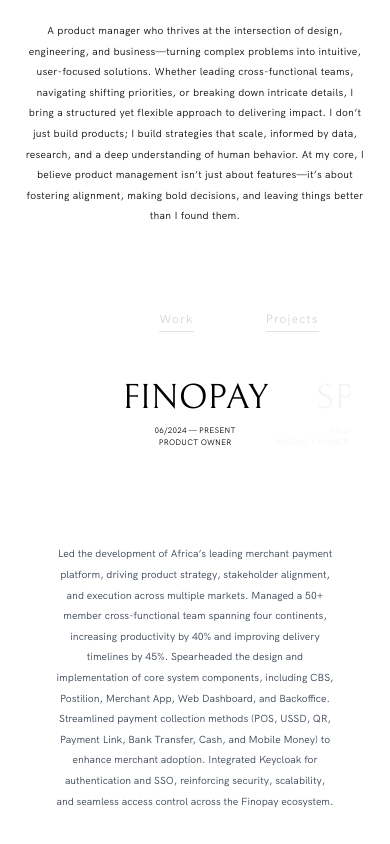
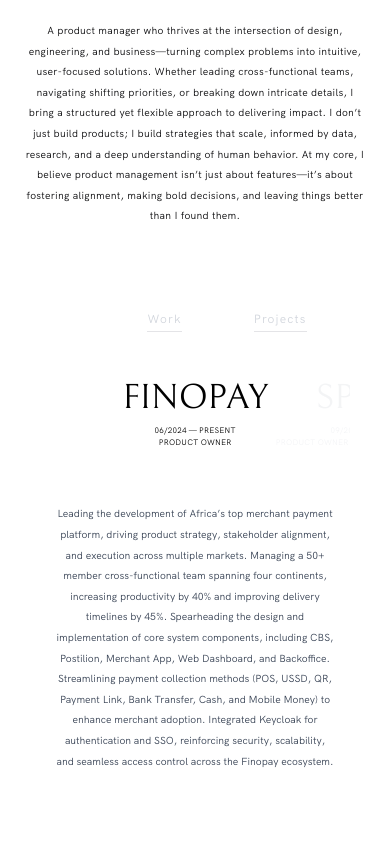
Before and after one commit to edem8/ambrosia, a Next.js app: page / in a window 390 px wide. Shown: the part 947-1791 px from the top of the page. After the commit the page ends 1759 px from the top, so only its background shows below. Built offline with nearby package versions, Linux system fonts and the light colour scheme.

Commit message:
feat: desription

```diff
--- a/src/components/layout/Experience.tsx
+++ b/src/components/layout/Experience.tsx
@@ -67,7 +67,7 @@
 
   return (
     <div className="w-full px-10 md:px-35 lg:px-12 xl:px-26 lg:py-8  ">
-      <div className="place-self-center flex items-center space-x-18 md:space-x-30  pl-22 md:pl-0  tracking-widest text-gray-300 mb-10 md:mb-20 text-xs md:text-base">
+      <div className="place-self-center flex items-center space-x-18 md:space-x-30  pl-16 md:pl-0  tracking-widest text-gray-300 mb-10 md:mb-20 text-xs md:text-base">
         <p className="cursor-pointer pb-1 border-b ">Work</p>
         <p className="cursor-pointer pb-1 border-b">Projects</p>
       </div>
@@ -121,7 +121,7 @@
           </div>
         </div>
 
-        <div className="mt-4 py-20 lg:mt-6 px-4  lg:px-12 text-center">
+        <div className="mt-4 py-10 md:py-20 lg:mt-6 px-4  lg:px-12 text-center">
           <p className="  text-gray-700 tiny leading-relaxed max-w-2xl mx-auto">
             {experienceData[activeIndex]?.description}
           </p>
--- a/src/lib/data.ts
+++ b/src/lib/data.ts
@@ -11,7 +11,7 @@
     period: "06/2024 — PRESENT",
     role: "Product Owner",
     description:
-      "Led the development of Africa’s leading merchant payment platform, driving product strategy, stakeholder alignment, and execution across multiple markets. Managed a 50+ member cross-functional team spanning four continents, increasing productivity by 40% and improving delivery timelines by 45%. Spearheaded the design and implementation of core system components, including CBS, Postilion, Merchant App, Web Dashboard, and Backoffice. Streamlined payment collection methods (POS, USSD, QR, Payment Link, Bank Transfer, Cash, and Mobile Money) to enhance merchant adoption. Integrated Keycloak for authentication and SSO, reinforcing security, scalability, and seamless access control across the Finopay ecosystem.",
+      "Leading the development of Africa’s top merchant payment platform, driving product strategy, stakeholder alignment, and execution across multiple markets. Managing a 50+ member cross-functional team spanning four continents, increasing productivity by 40% and improving delivery timelines by 45%. Spearheading the design and implementation of core system components, including CBS, Postilion, Merchant App, Web Dashboard, and Backoffice. Streamlining payment collection methods (POS, USSD, QR, Payment Link, Bank Transfer, Cash, and Mobile Money) to enhance merchant adoption. Integrated Keycloak for authentication and SSO, reinforcing security, scalability, and seamless access control across the Finopay ecosystem.",
   },
   {
     title: "SPARK",
```
